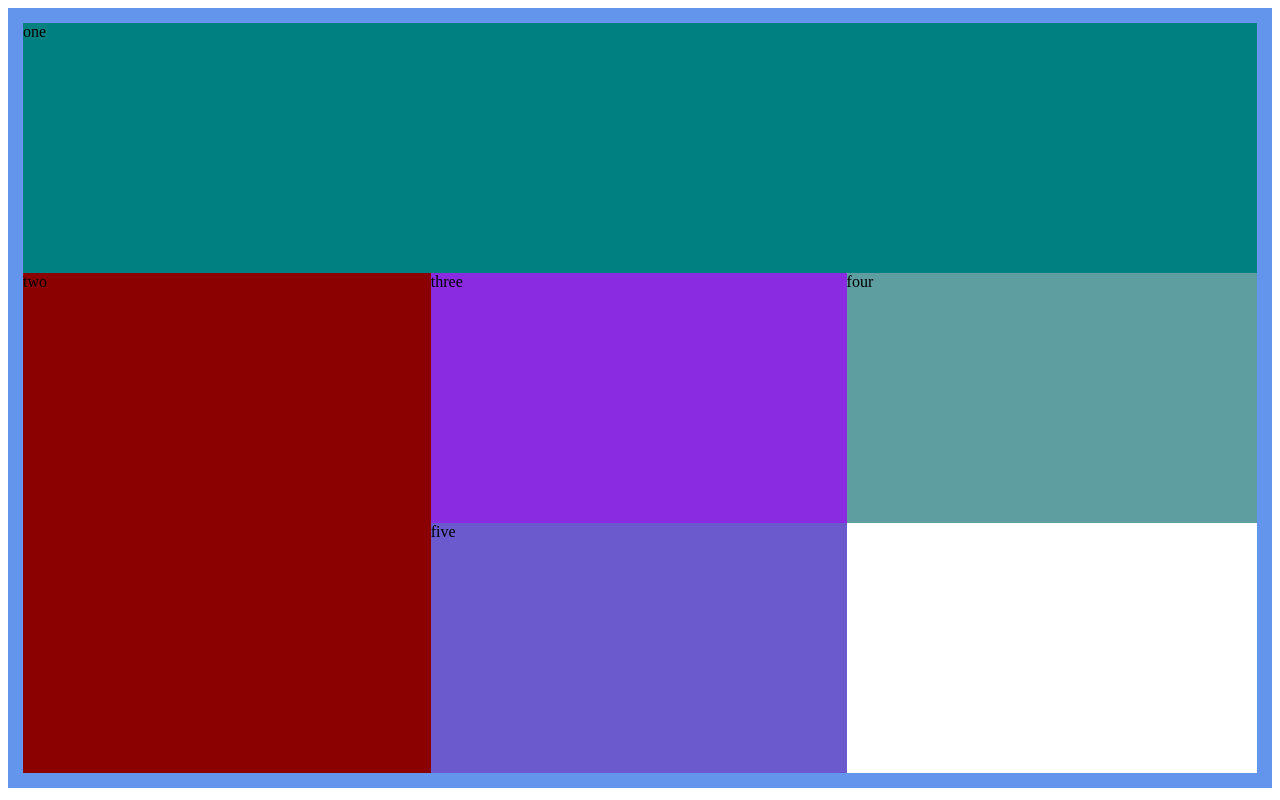
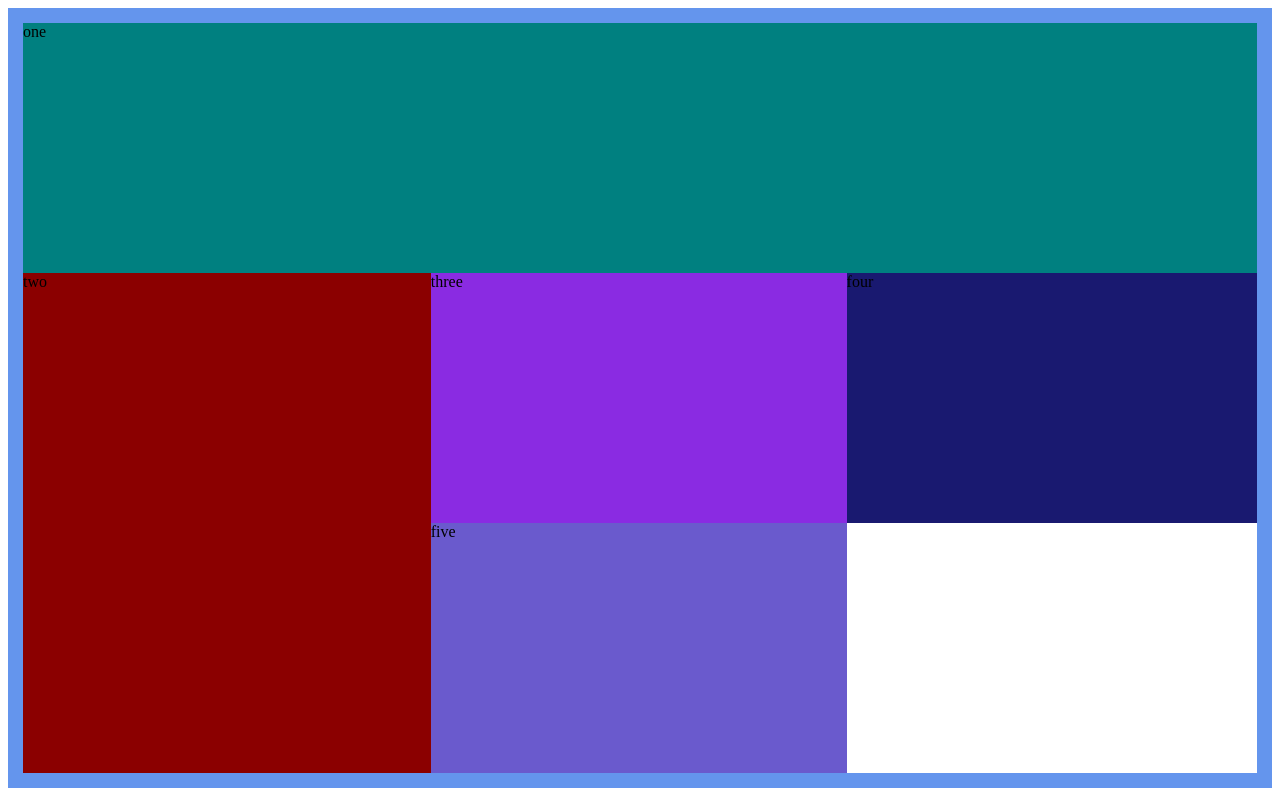
Before and after one commit to MelsBlight/Trabajos, a plain HTML site: page Trabajos Practicos/Clase 8/Tarea2.html in a window 1280 px wide. Drawn offline with Linux system fonts and the light colour scheme.

Commit message:
Tarea 2 - Clase 8

```diff
--- a/Trabajos Practicos/Clase 8/Tarea2.css
+++ b/Trabajos Practicos/Clase 8/Tarea2.css
@@ -34,5 +34,5 @@
 .five{
     grid-column: 3;
     grid-row: 2;
-    background-color: cadetblue;
+    background-color: midnightblue;
 }
--- a/Trabajos Practicos/Clase 8/Tarea2.html
+++ b/Trabajos Practicos/Clase 8/Tarea2.html
@@ -4,7 +4,7 @@
     <meta charset="UTF-8">
     <meta http-equiv="X-UA-Compatible" content="IE=edge">
     <meta name="viewport" content="width=device-width, initial-scale=1.0">
-  <title>Tarea 2</title>
+  <title>Tarea Parte 2</title>
     <link rel="stylesheet" type="text/css" href="Tarea2.css">
 </head>
 <body>
```
